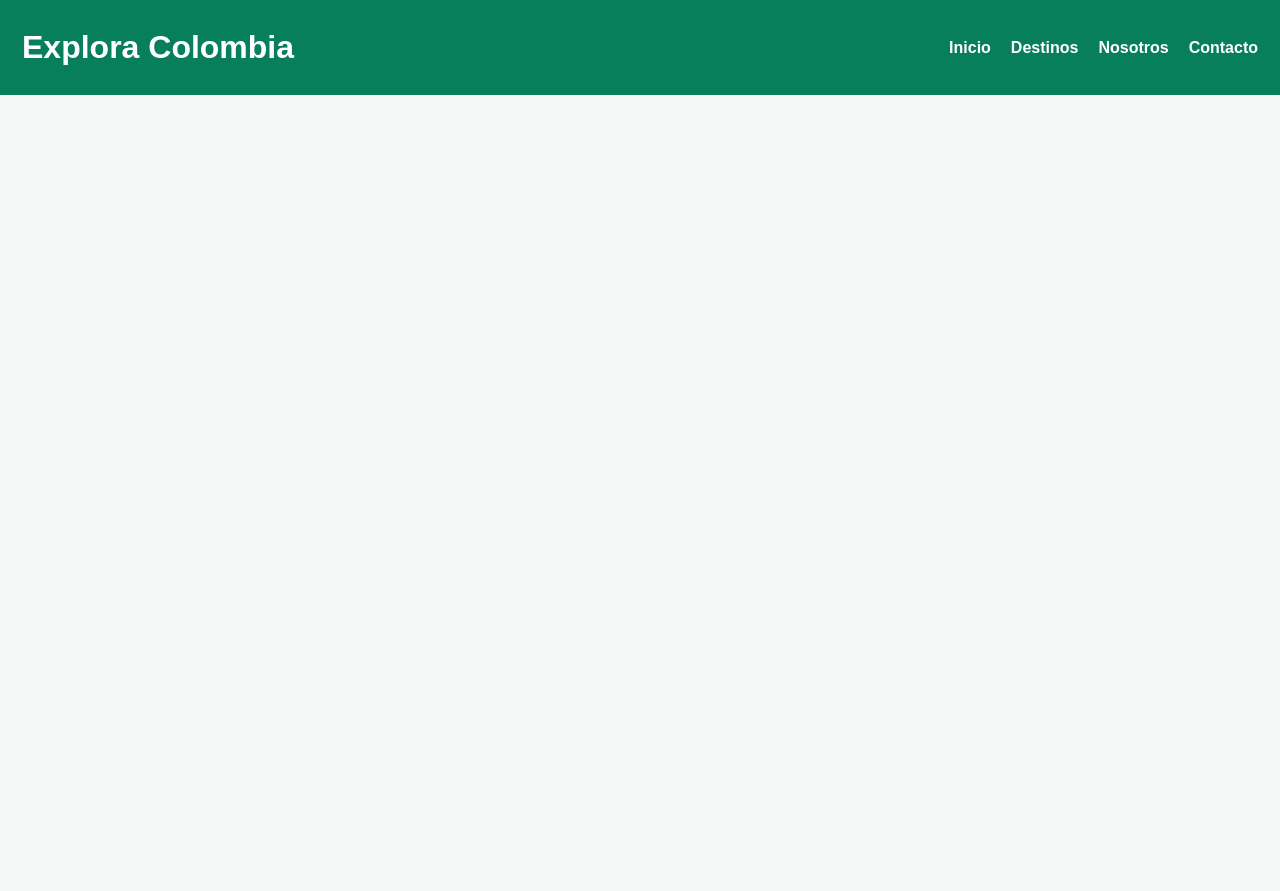
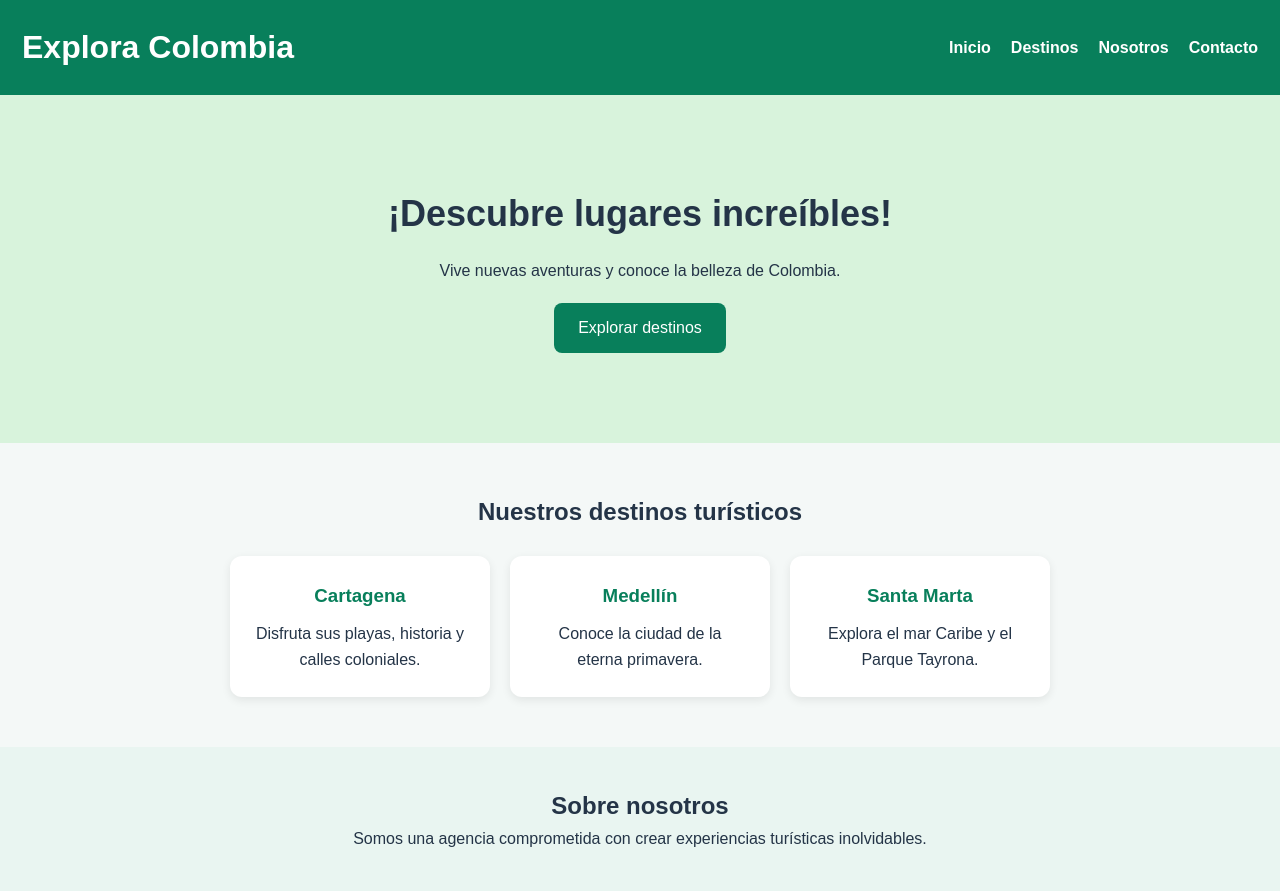
Before and after one commit to andersoncaiceedo/agencia-turismo, a plain HTML site: page index.html in a window 1280 px wide. Before the commit the page ends 800 px from the top, so only its background shows below. Drawn offline with Linux system fonts and the light colour scheme.

Commit message:
Update index.html

```diff
--- a/index.html
+++ b/index.html
@@ -16,5 +16,40 @@
             <a href="#contacto">Contacto</a>
         </nav>
     </header>
+    <main>
+        <section class="hero" id="inicio">
+            <h2>¡Descubre lugares increíbles!</h2>
+            <p>Vive nuevas aventuras y conoce la belleza de Colombia.</p>
+            <a class="boton" href="#destinos">Explorar destinos</a>
+        </section>
+
+        <section class="destinos" id="destinos">
+            <h2>Nuestros destinos turísticos</h2>
+
+            <div class="contenedor-destinos">
+                <article class="tarjeta">
+                    <h3>Cartagena</h3>
+                    <p>Disfruta sus playas, historia y calles coloniales.</p>
+                </article>
+
+                <article class="tarjeta">
+                    <h3>Medellín</h3>
+                    <p>Conoce la ciudad de la eterna primavera.</p>
+                </article>
+
+                <article class="tarjeta">
+                    <h3>Santa Marta</h3>
+                    <p>Explora el mar Caribe y el Parque Tayrona.</p>
+                </article>
+            </div>
+        </section>
+
+        <section class="nosotros" id="nosotros">
+            <h2>Sobre nosotros</h2>
+            <p>Somos una agencia comprometida con crear experiencias
+                turísticas inolvidables.</p>
+        </section>
+    </main>
+
 </body>
 </html>
```
